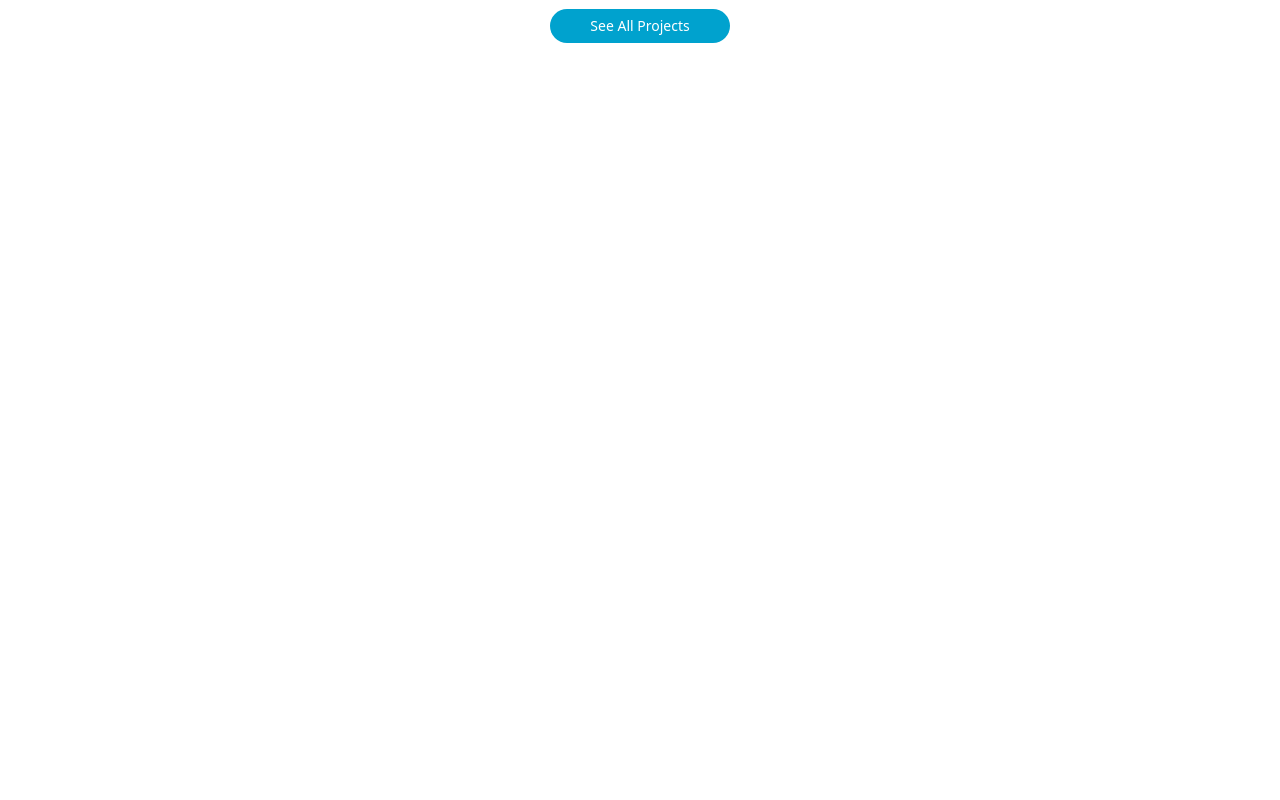
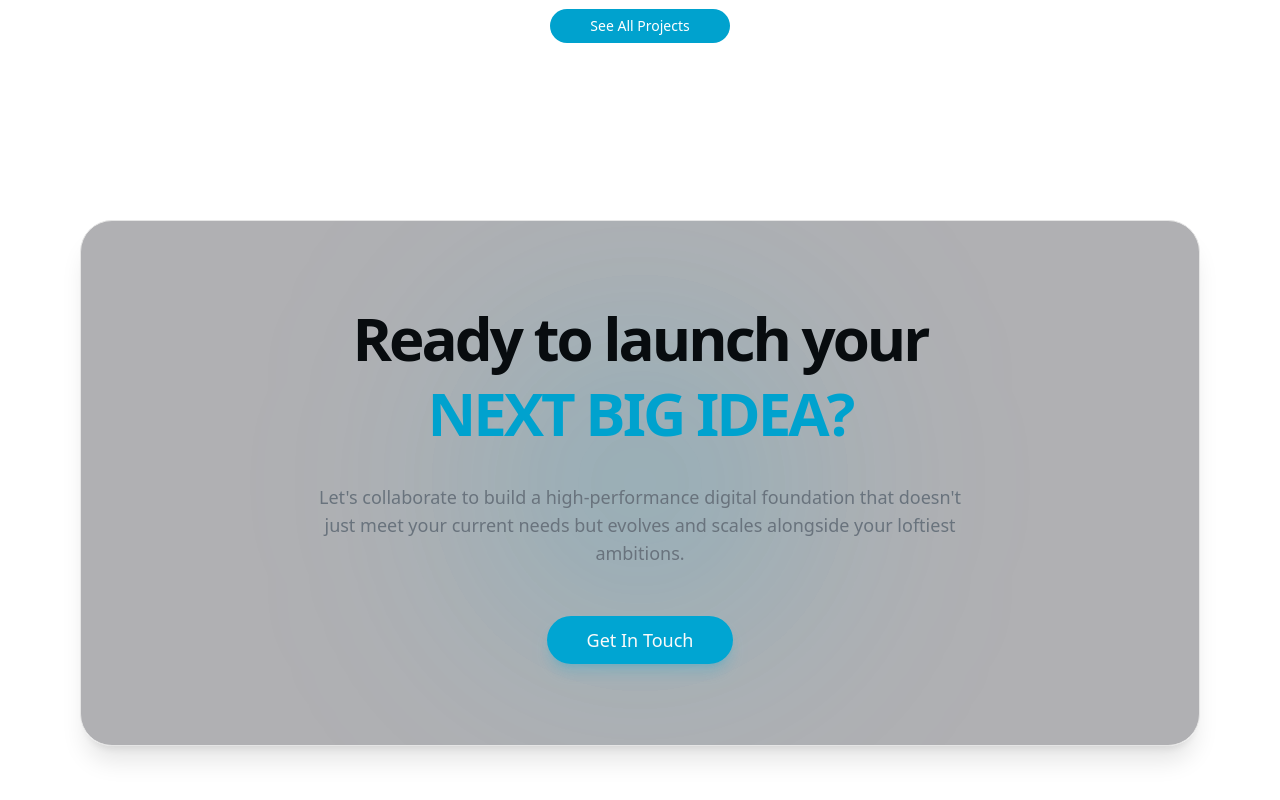
Before and after one commit to JashiroProgArtHub/portfolio-midterm, a Next.js app: page / in a window 1280 px wide. Shown: the part 2168-2968 px from the top of the page. Before the commit the page ends 2308 px from the top, so only its background shows below. Built offline with nearby package versions, Linux system fonts and the light colour scheme.

Commit message:
feat: added CTA Section (to be modified later)

```diff
--- a/app/(home)/page.tsx
+++ b/app/(home)/page.tsx
@@ -1,6 +1,7 @@
 import HeroSection from "@/components/feature/home/HeroSection"
 import {TestimonialSection} from "@/components/feature/home/TestimonialGrid"
 import {ServicesSection} from "@/components/feature/home/ServiceSection"
+import {CTASection} from "@/components/feature/home/CTASection"
 
 export default function Homepage(){
     return(
@@ -8,6 +9,7 @@ export default function Homepage(){
         <HeroSection/>
         <TestimonialSection/>
         <ServicesSection/>
+        <CTASection/>
         </>
     )
 }
--- /dev/null
+++ b/components/feature/home/CTASection.tsx
@@ -0,0 +1,42 @@
+import React from 'react';
+import Link from 'next/link';
+import { Button } from "@/components/ui/button";
+
+export const CTASection = () => {
+  return (
+    <section className="w-full py-20 px-6 md:px-20 bg-background transition-colors duration-500">
+      <div className="max-w-7xl mx-auto">
+        <div className="relative overflow-hidden bg-gray-40 backdrop-blur-md rounded-[2rem] p-8 md:p-20 text-center shadow-xl border border-border">
+
+          <div className="absolute top-1/2 left-1/2 -translate-x-1/2 -translate-y-1/2 -z-0 w-80 h-80 bg-primary/20 blur-[120px] rounded-full" />
+
+          <div className="relative z-10 space-y-8">
+            <h2 className="text-3xl sm:text-4xl md:text-6xl font-bold tracking-tighter text-text-black leading-tight">
+              Ready to launch your <br />
+              <span className="text-text-cyan uppercase">next big idea?</span>
+            </h2>
+
+            <p className="max-w-2xl mx-auto text-base md:text-lg text-text-gray font-light">
+              Let's collaborate to build a high-performance digital foundation that
+              doesn't just meet your current needs but evolves and scales alongside
+              your loftiest ambitions.
+            </p>
+
+            <div className="flex justify-center pt-4">
+              <Link href="/contact" passHref>
+                <Button
+                  size="lg"
+                  className="rounded-full bg-primary hover:opacity-90 text-primary-foreground px-10 py-6 text-lg transition-all hover:scale-105 shadow-lg shadow-primary/20"
+                >
+                  Get In Touch
+                </Button>
+              </Link>
+            </div>
+          </div>
+        </div>
+      </div>
+    </section>
+  );
+};
+
+export default CTASection;
```
